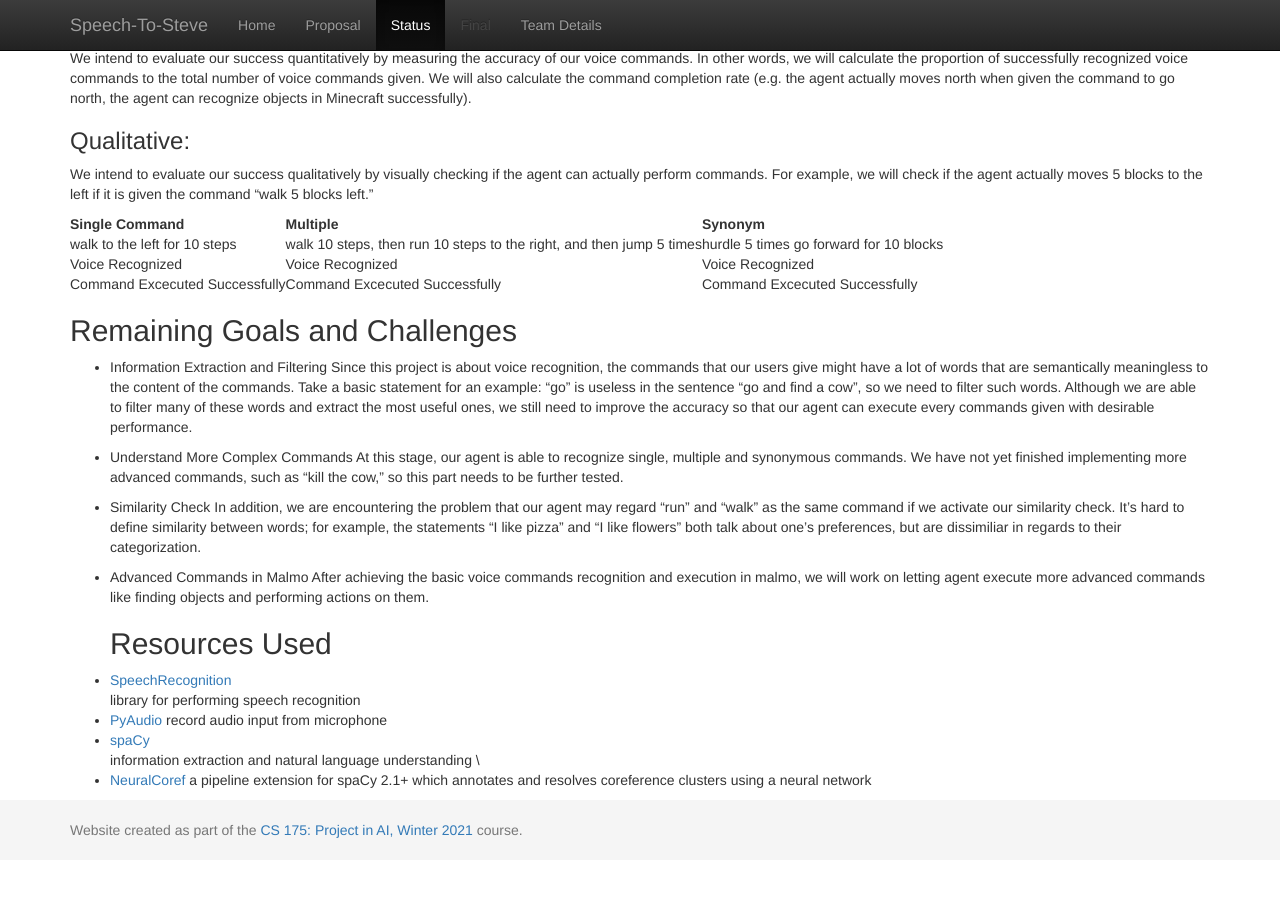
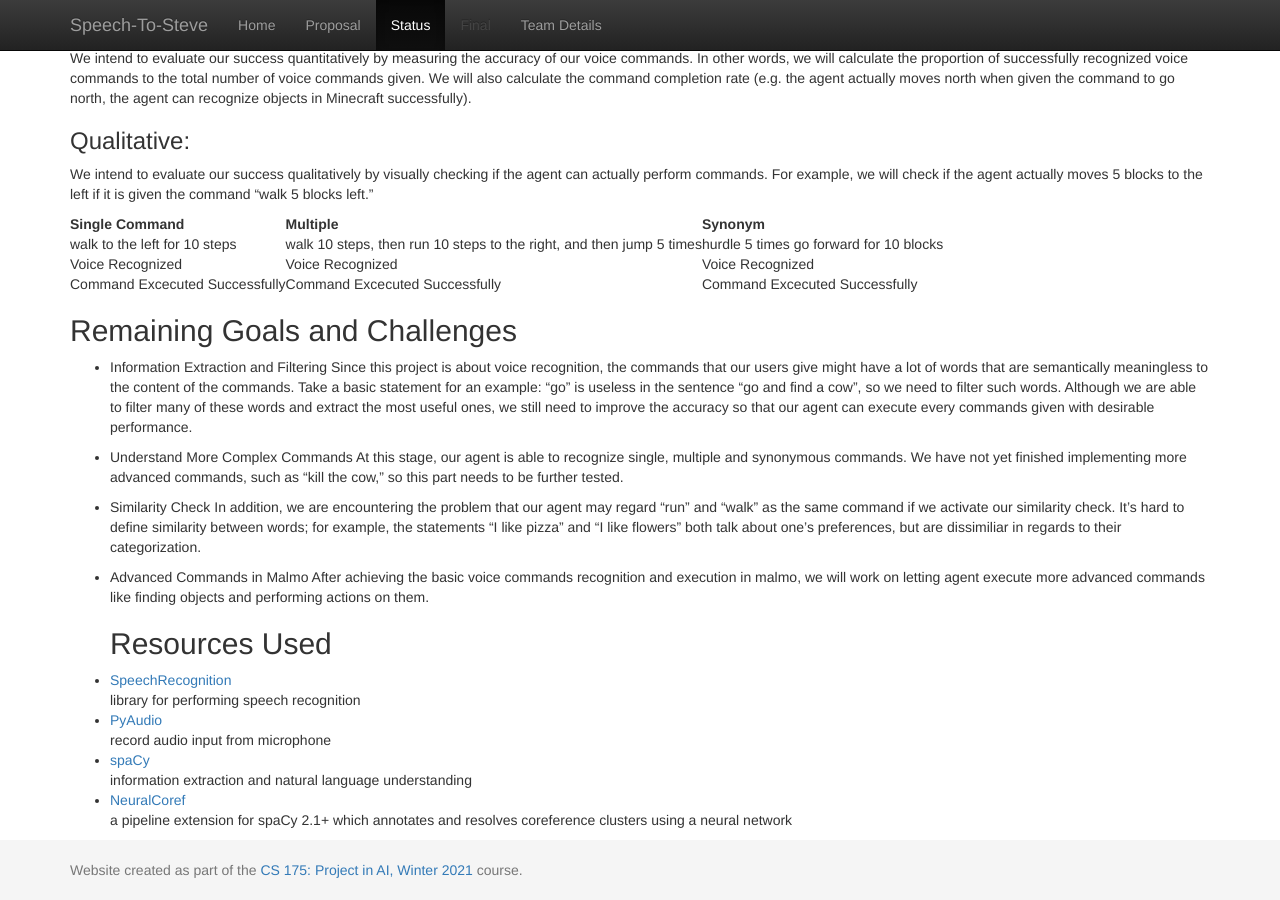
Before and after one commit to geeeeeeeeew/CS-175-Team-Direction-, a Jekyll site: the page built from docs/status.md, in a window 1280 px wide and 900 px high, scrolled down 1423 px. Built offline with Jekyll 4.4.1, drawn with Linux system fonts in a browser that asks for light colours; before the commit the page ends 2283 px from its top, so only the background shows below that.

```diff
--- a/docs/status.md
+++ b/docs/status.md
@@ -52,9 +52,9 @@ We intend to evaluate our success qualitatively by visually checking if the agen
 ## Resources Used
 - [SpeechRecognition](https://pypi.org/project/SpeechRecognition/)\
 library for performing speech recognition
-- [PyAudio](https://pypi.org/project/PyAudio/)
+- [PyAudio](https://pypi.org/project/PyAudio/)\
 record audio input from microphone
 - [spaCy](https://spacy.io/usage/spacy-10z)\
-information extraction and natural language understanding \
-- [NeuralCoref](https://github.com/huggingface/neuralcoref/pulls)
+information extraction and natural language understanding
+- [NeuralCoref](https://github.com/huggingface/neuralcoref/pulls)\
 a pipeline extension for spaCy 2.1+ which annotates and resolves coreference clusters using a neural network
```
